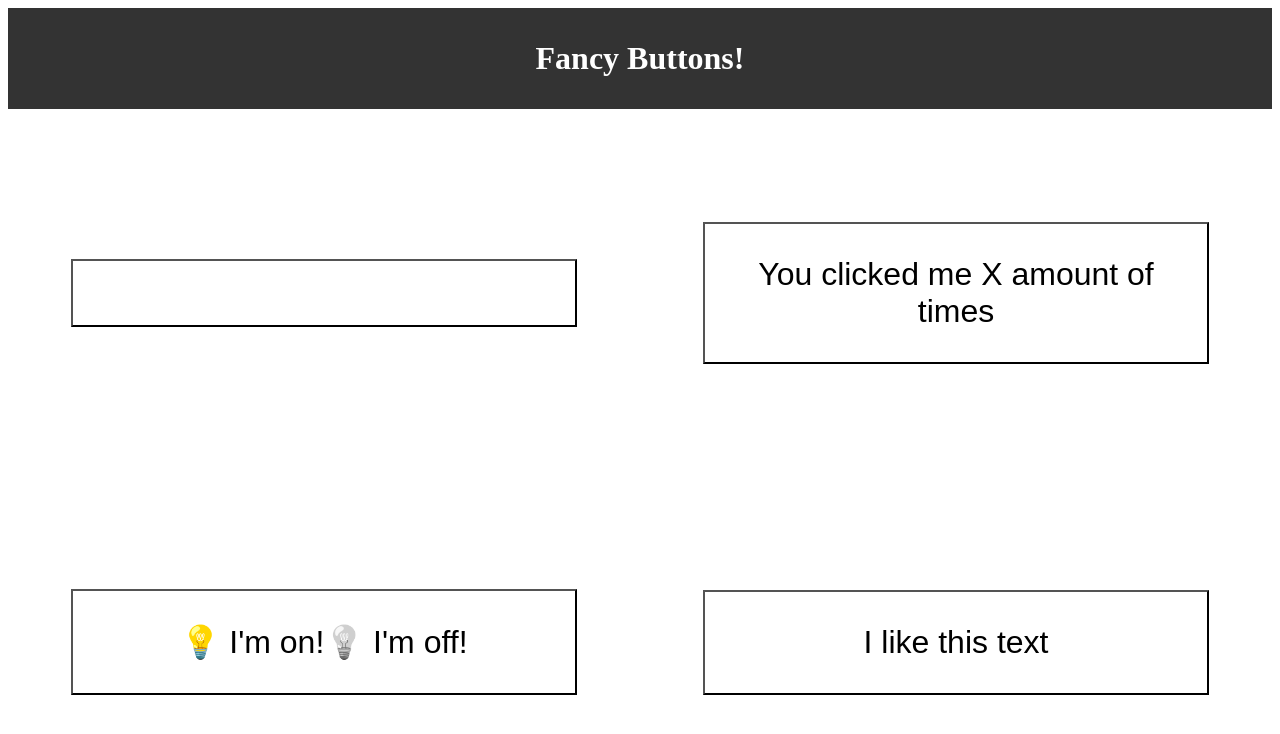
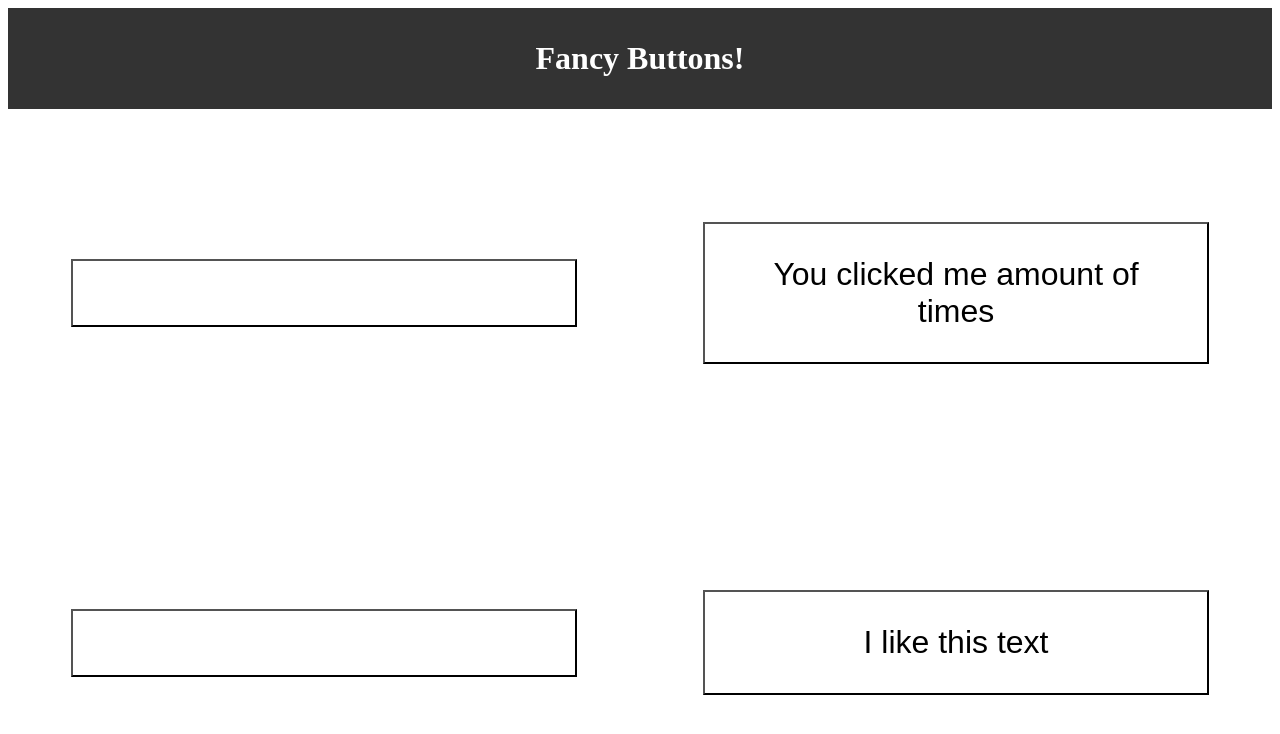
Before and after one commit to ryan-m-burns/fancy-buttons-revisited, a React (Create React App) app: page / in a window 1280 px wide. Shown: the top 734 px of the page. Built offline with nearby package versions, Linux system fonts and the light colour scheme.

Commit message:
replace hard code with state

```diff
--- a/src/components/CounterButton.js
+++ b/src/components/CounterButton.js
@@ -4,7 +4,9 @@ const CounterButton = (props) => {
   const [clickAmount, setClickAmount] = useState();
 
   return (
-    <button className="CounterButton">You clicked me X amount of times</button>
+    <button className="CounterButton">
+      You clicked me {clickAmount} amount of times
+    </button>
   );
 };
 
--- a/src/components/LightSwitchButton.js
+++ b/src/components/LightSwitchButton.js
@@ -5,14 +5,16 @@ const LightSwitchButton = (props) => {
 
   return (
     <button className="LightSwitchButton">
-      {/* When the state is on */}
+      {light === "on" && (
         <span className="on">
           <i>💡</i> I'm on!
         </span>
-      {/* When the state is off */}
+      )}
+      {light === "off" && (
         <span className="off">
           <i>💡</i> I'm off!
         </span>
+      )}
     </button>
   );
 };
```
Lines whose indentation alone changed are shown as unchanged.
